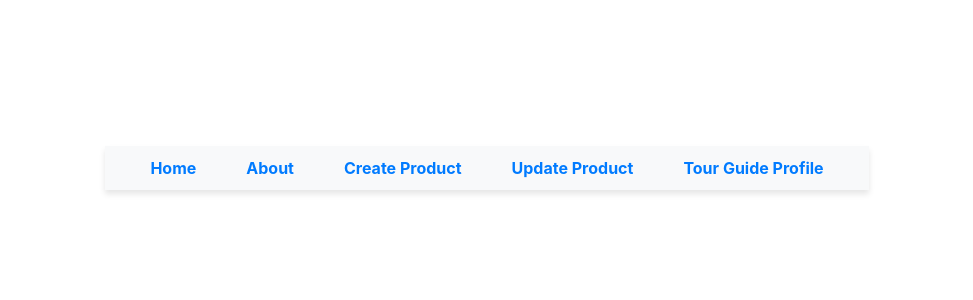
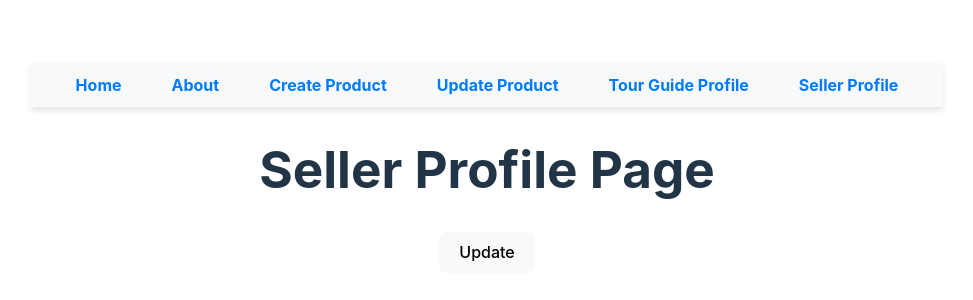
Before and after one commit to ahmedhussein107/Ibn-Battuta, a React (Vite) app in the folder frontend/: page /seller in a window 1280 px wide. Shown: the part 232-532 px from the top of the page, without its empty margins (153-1126 px from the left). Built offline with nearby package versions, Linux system fonts and the light colour scheme; no server answers.

Commit message:
finished the read and update part of requirement 9

```diff
--- a/frontend/src/App.jsx
+++ b/frontend/src/App.jsx
@@ -7,6 +7,7 @@ import AboutPage from "./pages/AboutPage";
 import CreateProductPage from "./pages/Product/CreateProductPage";
 import UpdateProductPage from "./pages/Product/UpdateProductPage";
 import TourGuideProfilePage from "./pages/TourGuide/TourGuideProfilePage";
+import SellerProfilePage from "./pages/Seller/SellerProfilePage";
 import NavBar from "./components/NavBar";
 
 function App() {
@@ -22,6 +23,7 @@ function App() {
 					element={<UpdateProductPage />}
 				/>
 				<Route path="/tourguide" element={<TourGuideProfilePage />} />
+				<Route path="/seller" element={<SellerProfilePage />} />
 			</Routes>
 		</Router>
 	);
--- a/frontend/src/api/axiosInstance.js
+++ b/frontend/src/api/axiosInstance.js
@@ -1,14 +1,14 @@
 import axios from "axios";
 
-const URL = import.meta.env.VITE_API_URL;
-console.log("VITE_API_URL:", import.meta.env.VITE_API_URL);
+const URI = import.meta.env.VITE_API_URI;
+console.log("VITE_API_URL:", URI);
 
 const axiosInstance = axios.create({
-  baseURL: `${URL}api/`,
-  timeout: 100000, // more than enought ,100 secs
-  headers: {
-    "Content-Type": "application/json",
-  },
+	baseURL: `${URI}api/`,
+	timeout: 100000, // more than enought ,100 secs
+	headers: {
+		"Content-Type": "application/json",
+	},
 });
 
 console.log(URL);
--- a/frontend/src/components/NavBar.jsx
+++ b/frontend/src/components/NavBar.jsx
@@ -26,6 +26,11 @@ const NavBar = () => {
 				<li style={styles.li}>
 					<Link to="/tourguide" style={styles.link}>
 						Tour Guide Profile
+					</Link>
+				</li>
+				<li style={styles.li}>
+					<Link to="/seller" style={styles.link}>
+						Seller Profile
 					</Link>
 				</li>
 			</ul>
--- /dev/null
+++ b/frontend/src/pages/Seller/SellerProfilePage.jsx
@@ -0,0 +1,61 @@
+import React, { useState, useEffect } from "react";
+import axiosInstance from "../../api/axiosInstance";
+import UserProfileOptionalEdit from "../../components/UserProfileOptionalEdit";
+
+export default function SellerProfilePage() {
+	const sellerId = "67035621d0a76d4192743905";
+	const [seller, setSeller] = useState(null);
+	const [nonnmodifiable, setNonmodifiable] = useState(null);
+	const [notifications, setNotifications] = useState([]);
+	const [response, setResponse] = useState(null);
+
+	useEffect(() => {
+		axiosInstance
+			.get(`/seller/seller/${sellerId}`)
+			.then((response) => {
+				const {
+					_id,
+					__v,
+					createdAt,
+					updatedAt,
+					document,
+					notifications,
+					isAccepted,
+					...seller
+				} = response.data;
+				setNonmodifiable({ username: seller.username, email: seller.email });
+				setSeller(seller);
+				console.log("seller:", seller);
+				setNotifications(notifications);
+			})
+			.catch((error) => {
+				console.error("Error fetching Seller:", error);
+			});
+	}, []);
+
+	const handleClick = () => {
+		axiosInstance
+			.patch(`/seller/updateSeller/${sellerId}`, seller)
+			.then((response) => {
+				setResponse("Profile updated successfully!");
+			})
+			.catch((error) => {
+				setResponse("Profile update failed!");
+			});
+	};
+
+	return (
+		<div>
+			<h1>Seller Profile Page</h1>
+			{seller && (
+				<UserProfileOptionalEdit
+					data={seller}
+					setData={setSeller}
+					nonmodifiable={nonnmodifiable}
+				/>
+			)}
+			<button onClick={handleClick}>Update</button>
+			{response && <p>{response}</p>}
+		</div>
+	);
+}
```
Lines whose indentation alone changed are shown as unchanged.
